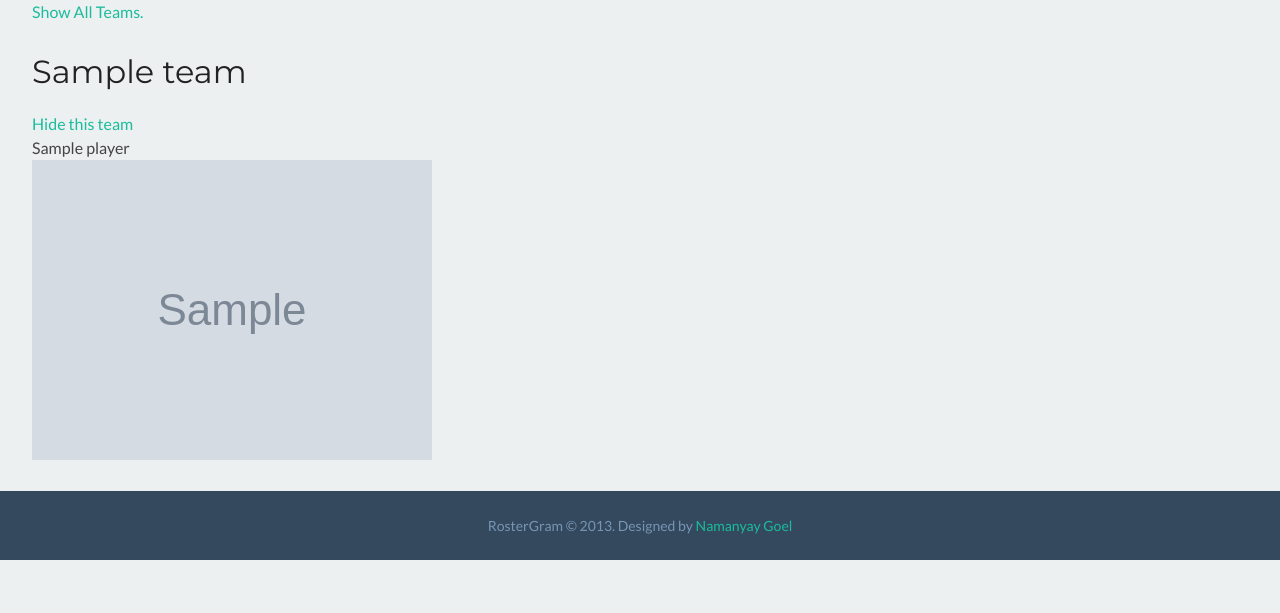
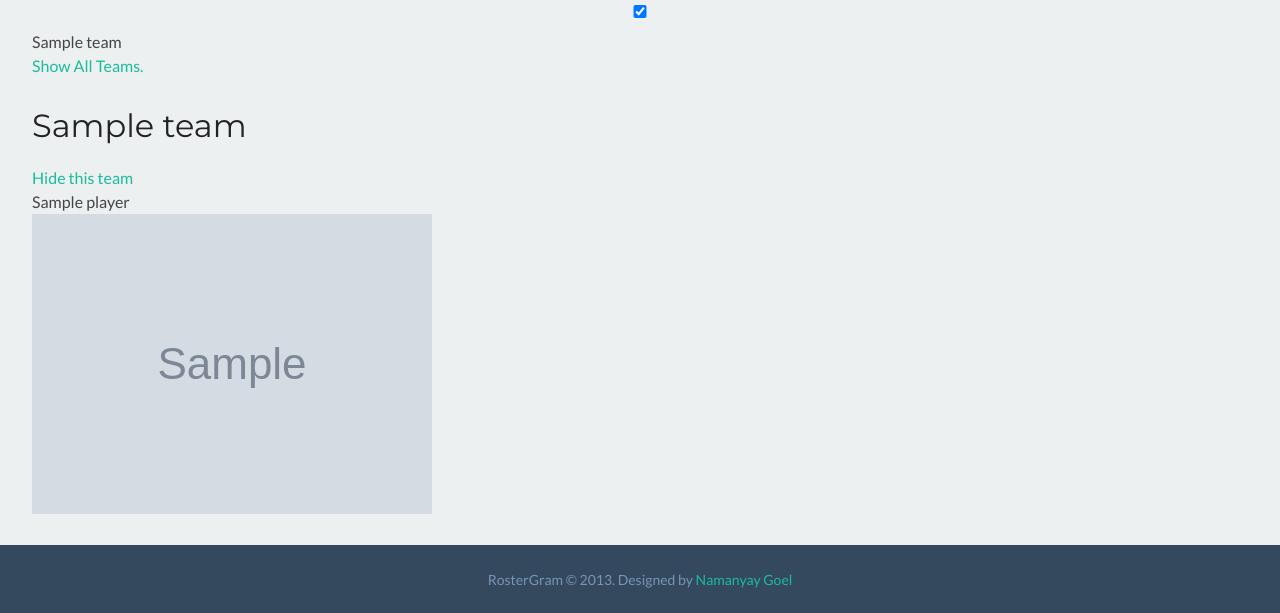
Before and after one commit to AbhishekBiswal/RosterGram, a Flask app: page /allteams in a window 1280 px wide. Shown: the top 613 px of the page. Run offline with Flask 2, Linux system fonts and the light colour scheme; tables that the repository leaves empty hold one stand-in row (values such as "Sample post"); grey boxes marked "Sample" are stand-in pictures; some libraries are stand-ins or nearby versions.

Commit message:
checkbox-show/hide team

```diff
--- a/app/templates/allteams.html
+++ b/app/templates/allteams.html
@@ -1,4 +1,7 @@
 {% extends "frontend.html" %}
+<!--
+	todo : include frontend..11
+-->
 {% block content %}
 
 <script type="text/javascript">
@@ -8,10 +11,40 @@
 			a.preventDefault();
 			var id = $(this).attr("id");
 			$("."+id).slideUp();
+		});
+
+		// checkbox:
+		$("#checkboxes input").change(function(){
+			var value = this.value;
+			if(this.checked)
+			{
+				//alert(value)
+				$(".team"+value).slideDown();
+			}
+			else
+			{
+				$(".team"+value).slideUp();
+			}
 		})
 
 	}) // ready
 </script>
+<style type="text/css">
+	#checkboxes input
+	{
+		display: inline !important;
+	}
+	#checkboxes label
+	{
+		display: inline;
+	}
+</style>
+
+{% for team in db.session.query(Team) %}
+<div id="checkboxes">
+	<div><input type="checkbox" name="checkbox" value="{{ team.tid }}" checked="checked"> <label>{{ team.teamname }}</label></div>
+</div>
+{% endfor %}
 
 <a href="/allteams">Show All Teams.</a>
 
```
